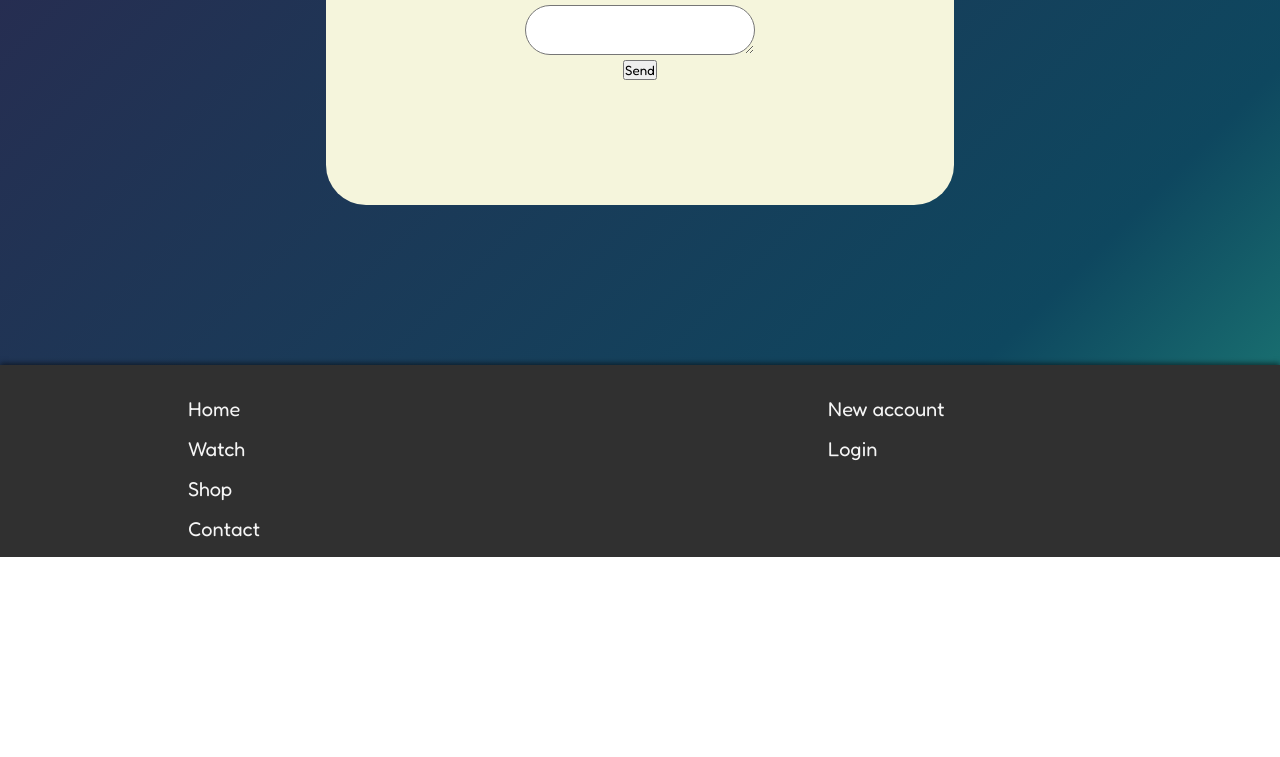
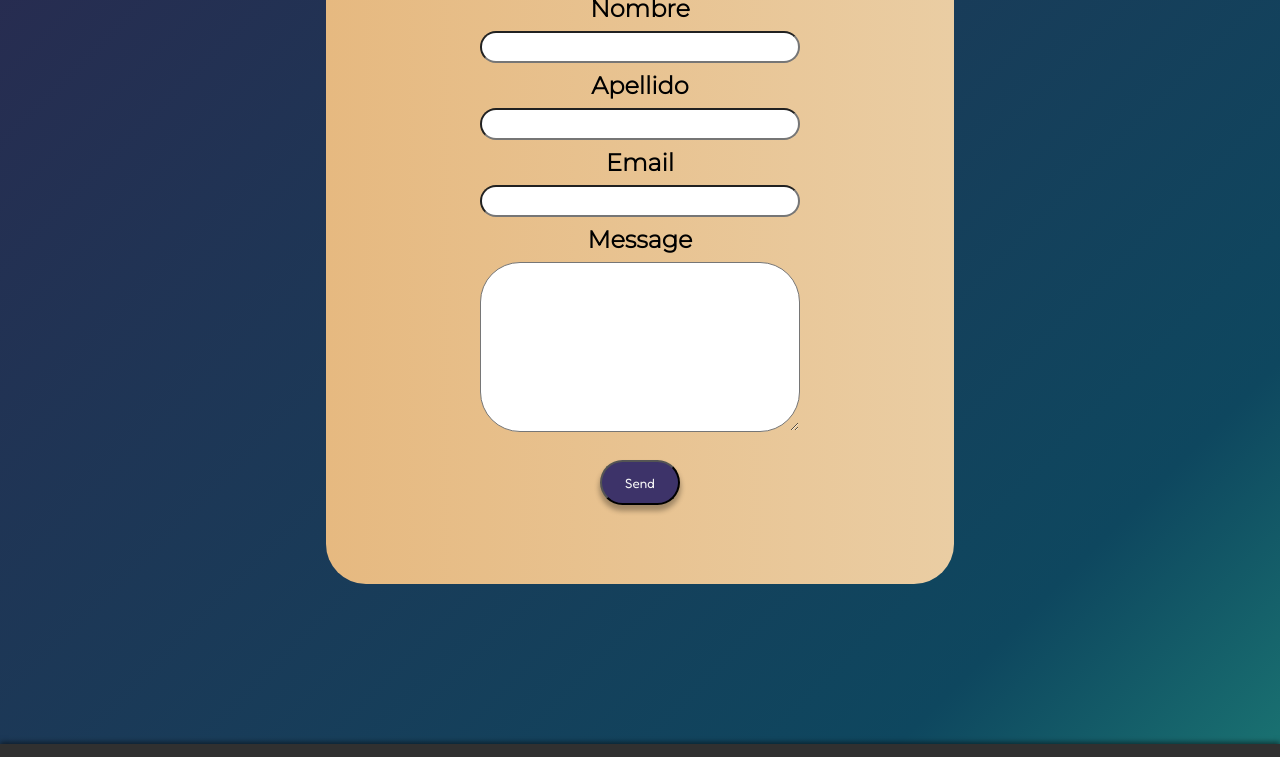
Before and after one commit to IvanMCorrea/Arcane, a website: page contact.html in a window 1280 px wide. Shown: the part 396-1153 px from the top of the page. Before the commit the page ends 953 px from the top, so only its background shows below. Drawn offline with Linux system fonts and the light colour scheme; some packages are replaced by stand-ins of ours; a script that the page names is missing.

Commit message:
v0.3.2: Cambio cart y product row flex por grid. Cambio estilos form. Agrego separadores a watch entre cada item.

```diff
--- a/contact.html
+++ b/contact.html
@@ -71,32 +71,39 @@
         </div>
         <!-- Form -->
         <main class="formulario container-fluid">
-            <form class="formulario__innerForm row">
+            <form class="formulario__innerForm">
+                <h1 class="pb-5 formulario__innerForm__input--title">CONTACT</h1>
                 <!-- Nombre -->
                 <div class="col-12 pb-2">
-                    <label for="nombre">Nombre</label>
+                    <label for="nombre" class="formulario__innerForm__input--label">Nombre</label>
+                </div>
+                <div class="pb-2">
                     <input type="text" id="nombre" class="formulario__innerForm__input" required>
                 </div>
                 <!-- Apellido -->
                 <div class="col-12 pb-2">
-                    <label for="apellido">Apellido</label>
+                    <label for="apellido" class="formulario__innerForm__input--label">Apellido</label>
+                </div>
+                <div class="pb-2">
                     <input type="text" id="apellido" class="formulario__innerForm__input" required>
                 </div>
                 <!-- Email -->
                 <div class="col-12 pb-2">
-                    <label for="email">Email</label>
+                    <label for="email" class="formulario__innerForm__input--label">Email</label>
+                </div>
+                <div class="pb-2">
                     <input type="email" id="email" class="formulario__innerForm__input" required>
                 </div>
                 <!-- Mensaje -->
                 <div class="col-12 pb-2">
-                    <label for="mensaje">Message</label>
+                    <label for="mensaje" class="formulario__innerForm__input--label">Message</label>
                 </div>
-                <div>
-                    <textarea id="mensaje" cols="30" rows="3" class="formulario__innerForm__input"></textarea>
+                <div class="pb-2">
+                    <textarea id="mensaje" cols="30" rows="10" class="formulario__innerForm__input--textarea"></textarea>
                 </div>
                 <!-- Button -->
                 <div class="col-4">
-                    <button id="btn">Send</button>
+                    <button id="btn" class="btn-ppal">Send</button>
                 </div>
             </form>
         </main>
--- a/js/watch.js
+++ b/js/watch.js
@@ -19,6 +19,7 @@ const publicarVideos = () =>{
     for (let i=0; i < storage.length; i++){
         let nodo = document.createElement("div");
             nodo.innerHTML = `
+                <img class="listaVideos__item--separador" src="img/separador.png" alt="separador">
                 <h2 class="listaVideos__item--title">S${storage[i].S} E${storage[i].E}</h2>
                 <img src="${storage[i].img}" alt="${storage[i].Title}" class="listaVideos__item--img">
                 <h3 class="listaVideos__item--title">${storage[i].Title}</h3>
--- a/scss/style.scss
+++ b/scss/style.scss
@@ -13,6 +13,12 @@ input::-webkit-inner-spin-button {
 /* Firefox */
 input[type=number] {
     -moz-appearance: textfield;
+}
+input{
+    padding: 0 1rem;
+}
+textarea {
+    padding: 0.5rem 1rem 0;
 }
 a{
     text-decoration: none;
@@ -37,6 +43,7 @@ td{
 .Background{
     background: $BackgroundColor;
     min-height: 100vh;
+    justify-content: space-between;
 }
 .hidden {
     display: none !important;
@@ -62,6 +69,7 @@ td{
     color: map-get($map: $PaletaColores, $key: "Link");
     padding: .8rem;
     margin: 1rem;
+    min-width: 5rem;
     -webkit-box-shadow: 0px 5px 5px 1px rgba(0, 0, 0, 0.3);
     -moz-box-shadow: 0px 5px 5px 1px rgba(0, 0, 0, 0.3);
     box-shadow: 0px 5px 5px 1px rgba(0, 0, 0, 0.3);
@@ -248,7 +256,7 @@ td{
     cursor: pointer;
 }
 .carrito__modal__item--img{
-    width: 15%;
+    width: 100%;
     height: auto;
     border-radius: .5rem;
     margin-top: 1rem;
@@ -325,8 +333,10 @@ td{
 
 }
 .product-row {
-    display: flex;
+    display: grid;
+    grid-template-columns: 1fr 4fr 2fr 2fr 1fr;
     align-items: center;
+    text-align: center;
 }
 /* Compra */
 .compra{
@@ -338,11 +348,14 @@ td{
 }
 .compra__contenedor{
     background-color: white;
+    padding: 1.5rem;
+    text-align: center;
     @include BordesRedondeados;
 }
 .compra__contenedor__card--title{
     visibility: hidden;
-    display: inline-flex;
+    display: grid;
+    grid-template-columns: 1fr 4fr 2fr 2fr 1fr;
     padding: 1.5rem 1rem 1rem 1rem;
     justify-content: space-around;
     align-items: center;
@@ -351,7 +364,8 @@ td{
     }
 }
 .compra__contenedor__card{
-    display: inline-flex;
+    display: grid;
+    grid-template-columns: 1fr 4fr 2fr 2fr 1fr;
     padding: 1rem;
     justify-content: space-around;
     align-items: center;
@@ -364,7 +378,7 @@ td{
     padding-right: 5rem;
 }
 .compra__contenedor__card--img{
-    width: 15%;
+    width: 100%;
     height: auto;
     border-radius: .5rem;
     margin-top: 1rem;
@@ -471,6 +485,10 @@ td{
         width: 500px;
     }
 }
+.listaVideos__item--separador{
+    width: 80%;
+    margin: 2rem 0 2rem 0;
+}
 /* Audio */
 .audio{
     @include BordesRedondeados;
@@ -537,7 +555,7 @@ td{
     flex-direction: column;
     text-align: center;
     margin: 1rem;
-    background-color: beige;
+    background: linear-gradient(90deg, #E6B980 0%, #EACDA3 100%);
     -webkit-box-shadow: 0px 5px 5px 1px rgba(0, 0, 0, 0.3);
     -moz-box-shadow: 0px 5px 5px 1px rgba(0, 0, 0, 0.3);
     box-shadow: 0px 5px 5px 1px rgba(0, 0, 0, 0.3);
@@ -579,18 +597,48 @@ td{
     margin-bottom: 10rem;
     display: flex;
     justify-content: center;
+    @media (min-width: 768px){
+        margin-top: 15rem;
+    }
 }
 .formulario__innerForm{
-    padding: 10%;
-    width: 50%;
+    padding: 5%;
+    width: 80%;
     height: auto;
-    justify-content: center;
+    display: flex;
+    flex-direction: column;
+    align-items: center;
     text-align: center;
-    background-color: beige;
+    background: linear-gradient(90deg, #E6B980 0%, #EACDA3 100%);
     @include BordesRedondeados;
+    @media (min-width: 768px){
+        width: 50%;
+    }
 }
 .formulario__innerForm__input{
+    width: 10rem;
+    height: 2rem;
     @include BordesRedondeados;
+    @media (min-width: 768px){
+        width: 20rem;
+    }
+}
+.formulario__innerForm__input--textarea{
+    width: 10rem;
+    @include BordesRedondeados;
+    @media (min-width: 768px){
+        width: 20rem;
+    }
+}
+.formulario__innerForm__input--title{
+    font-family: 'Montserrat', sans-serif;
+    font-size: xx-large;
+    font-weight: bolder;
+}
+.formulario__innerForm__input--label{
+    font-family: 'Montserrat', sans-serif;
+    font-size: x-large;
+    font-weight: bold;
 }
 /* Panel */
 #tabla{
```
Also changed, not shown: cart.html (+1 -1 lines), css/main.css, img/separador.png (added).
